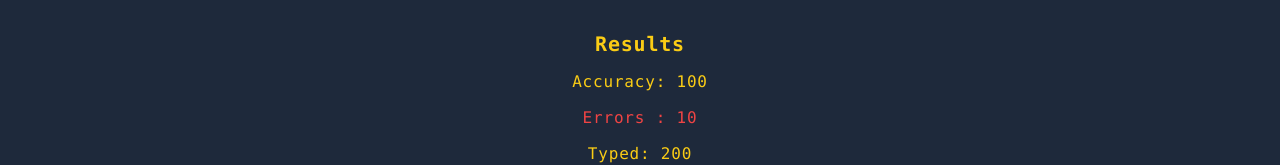
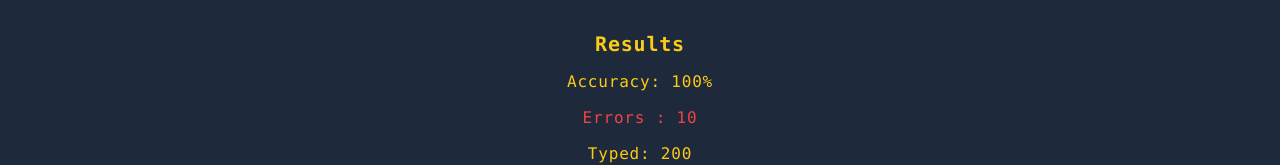
Before and after one commit to RobertDen/react-typing-game, a React (Create React App) app in the folder speed-typing/: page / in a window 1280 px wide. Shown: the part 414-579 px from the top of the page. Built offline with nearby package versions, Linux system fonts and the light colour scheme.

Commit message:
Added helper to format percentages from Results

```diff
--- a/speed-typing/src/components/Results.tsx
+++ b/speed-typing/src/components/Results.tsx
@@ -1,3 +1,5 @@
+import {formatPercentage} from "../utils/helpers";
+
 const Results = ({
     errors,
     accuracyPercentage,
@@ -14,7 +16,7 @@ const Results = ({
             className={`flex flex-col items-center text-primary-400 space-y-3 ${className}`}
             >
                 <li className="text-xl font-semibold">Results</li>
-                <li>Accuracy: {accuracyPercentage}</li>
+                <li>Accuracy: {formatPercentage(accuracyPercentage)}</li>
                 <li className="text-red-500">Errors : {errors}</li>
                 <li>Typed: {total}</li>
             </ul>
--- /dev/null
+++ b/speed-typing/src/utils/helpers.ts
@@ -0,0 +1,3 @@
+export const formatPercentage = (percentage: number) => {
+    return percentage.toFixed(0) + "%";
+};
```
